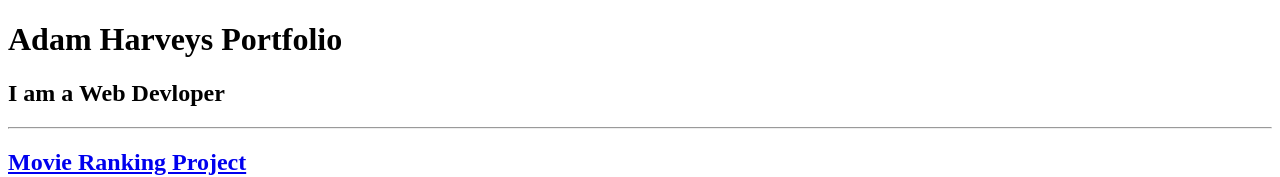
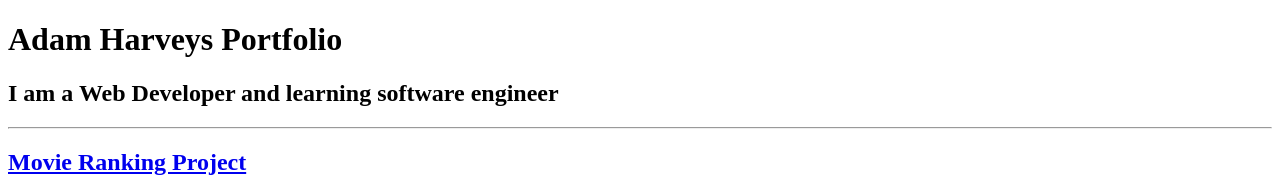
Before and after one commit to AdamH115/AdamsPortfolio, a plain HTML site: page index.html in a window 1280 px wide. Shown: the top 177 px of the page. Drawn offline with Linux system fonts and the light colour scheme; files whose address does not match are found by name.

Commit message:
Update index.html

```diff
--- a/index.html
+++ b/index.html
@@ -8,7 +8,7 @@
 </head>
 <body>
     <h1>Adam Harveys Portfolio</h1>
-    <h2>I am a Web Devloper</h2>
+    <h2>I am a Web Developer and learning software engineer</h2>
 <hr>
 <h2><a href="../2.4 Movie Ranking Project/index.html">Movie Ranking Project</a></h2>
 <img src="./assets/MovieRankingProject.png" height="200" />
```
